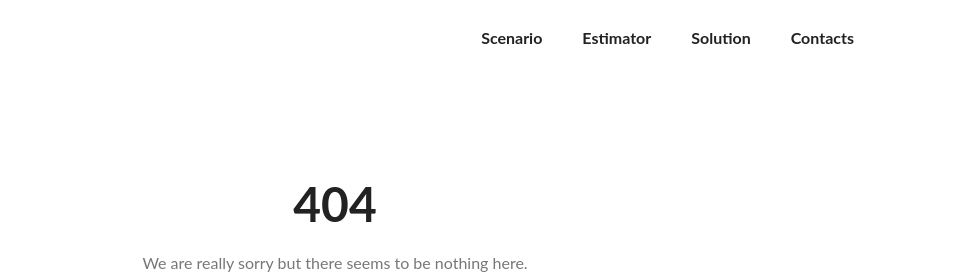
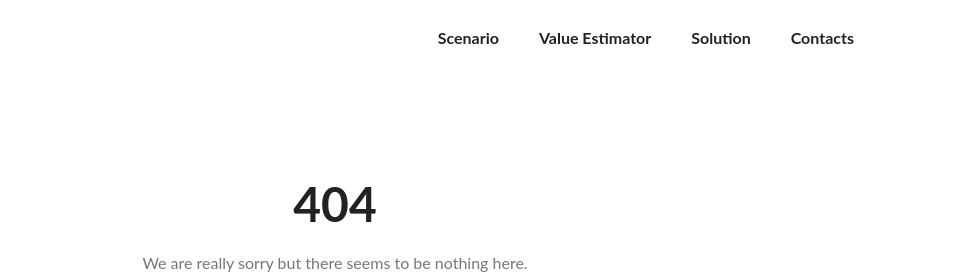
Before and after one commit to drectio/drectio.github.io, a plain HTML site: page 404.html in a window 1280 px wide. Shown: the top 280 px of the page, 305-1280 px from the left. Drawn offline with Linux system fonts and the light colour scheme.

Commit message:
Changing menu option "Value Estimator"

```diff
--- a/404.html
+++ b/404.html
@@ -121,7 +121,7 @@
 
 
           <li class="nav-item">
-            <a class="nav-link" href="/estimator" title="Estimator">Estimator</a>
+            <a class="nav-link" href="/estimator" title="Value Estimator">Value Estimator</a>
           </li>
 
 
```
Also changed, not shown: aboutdrectio/index.html (+1 -1 lines), aboutus/index.html (+1 -1 lines), categories/index.html (+1 -1 lines), contact/index.html (+1 -1 lines), estimator/index.html (+1 -1 lines), index.html (+1 -1 lines), privacy-policy/index.html (+1 -1 lines), tags/index.html (+1 -1 lines), terms-conditions/index.html (+1 -1 lines), 1 other file.
